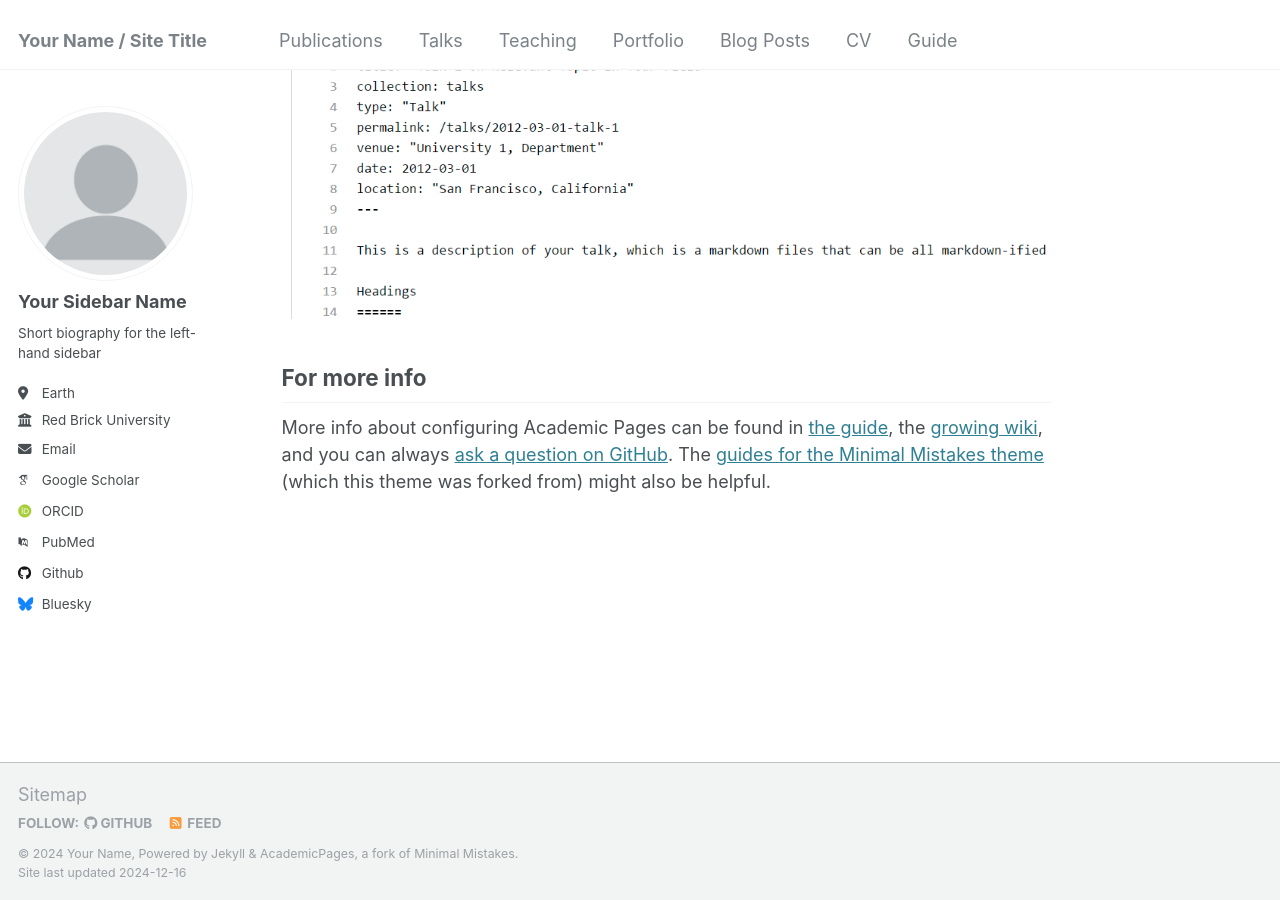
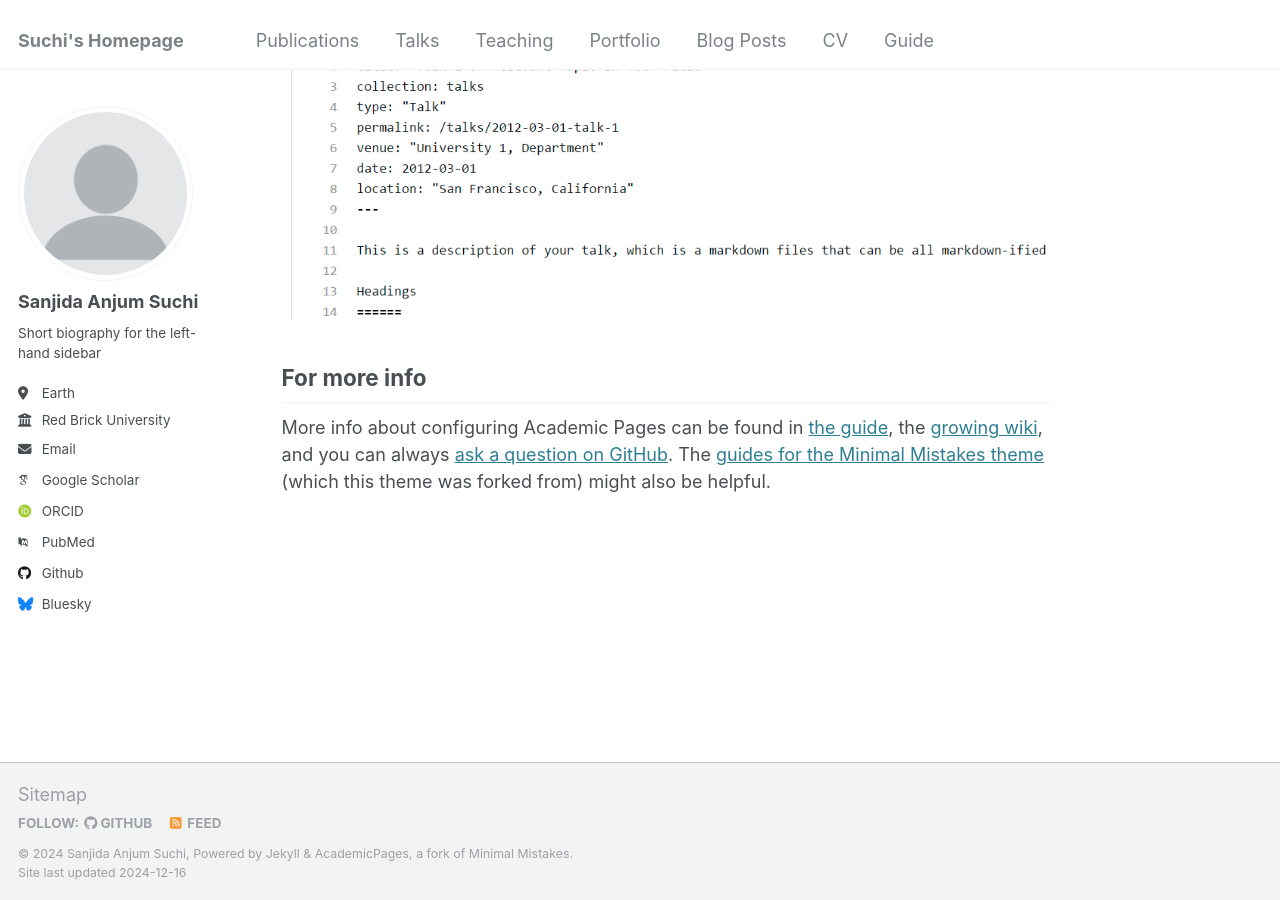
Before and after one commit to sanjidasuchi/portfolio, a Jekyll site: the page built from _pages/about.md, in a window 1280 px wide and 900 px high, scrolled down 2643 px. Built offline with Jekyll 4.4.1, drawn with Linux system fonts in a browser that asks for light colours; some web fonts are replaced.

Commit message:
Update _config.yml

```diff
--- a/_config.yml
+++ b/_config.yml
@@ -8,11 +8,11 @@
 
 # Basic Site Settings
 locale                   : "en-US"
-title                    : "Your Name / Site Title"
+title                    : "Suchi's Homepage"
 title_separator          : "-"
-name                     : &name "Your Name"
+name                     : &name "Sanjida Anjum Suchi"
 description              : &description "personal description"
-url                      : https://academicpages.github.io # the base hostname & protocol for your site e.g. "https://[your GitHub username].github.io"
+url                      : https://sanjidasuchi.github.io # the base hostname & protocol for your site e.g. "https://[your GitHub username].github.io"
 baseurl                  : "" # the subpath of your site, e.g. "/blog"
 repository               : "academicpages/academicpages.github.io"
 
@@ -22,7 +22,7 @@ repository               : "academicpages/academicpages.github.io"
 author:
   # Biographic information
   avatar           : "profile.png"
-  name             : "Your Sidebar Name"
+  name             : "Sanjida Anjum Suchi"
   pronouns         : # example: "she/her"
   bio              : "Short biography for the left-hand sidebar"
   location         : "Earth"
```
